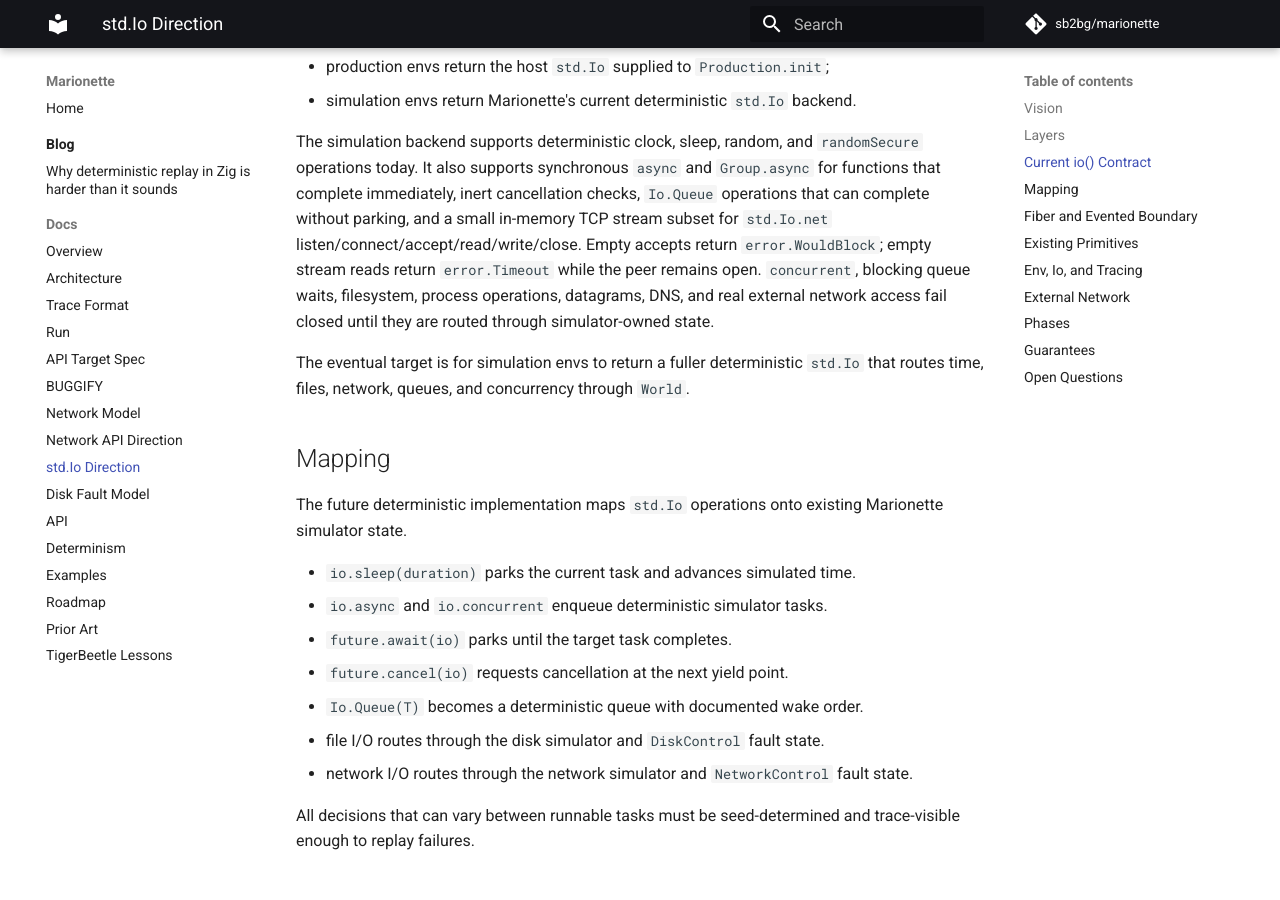
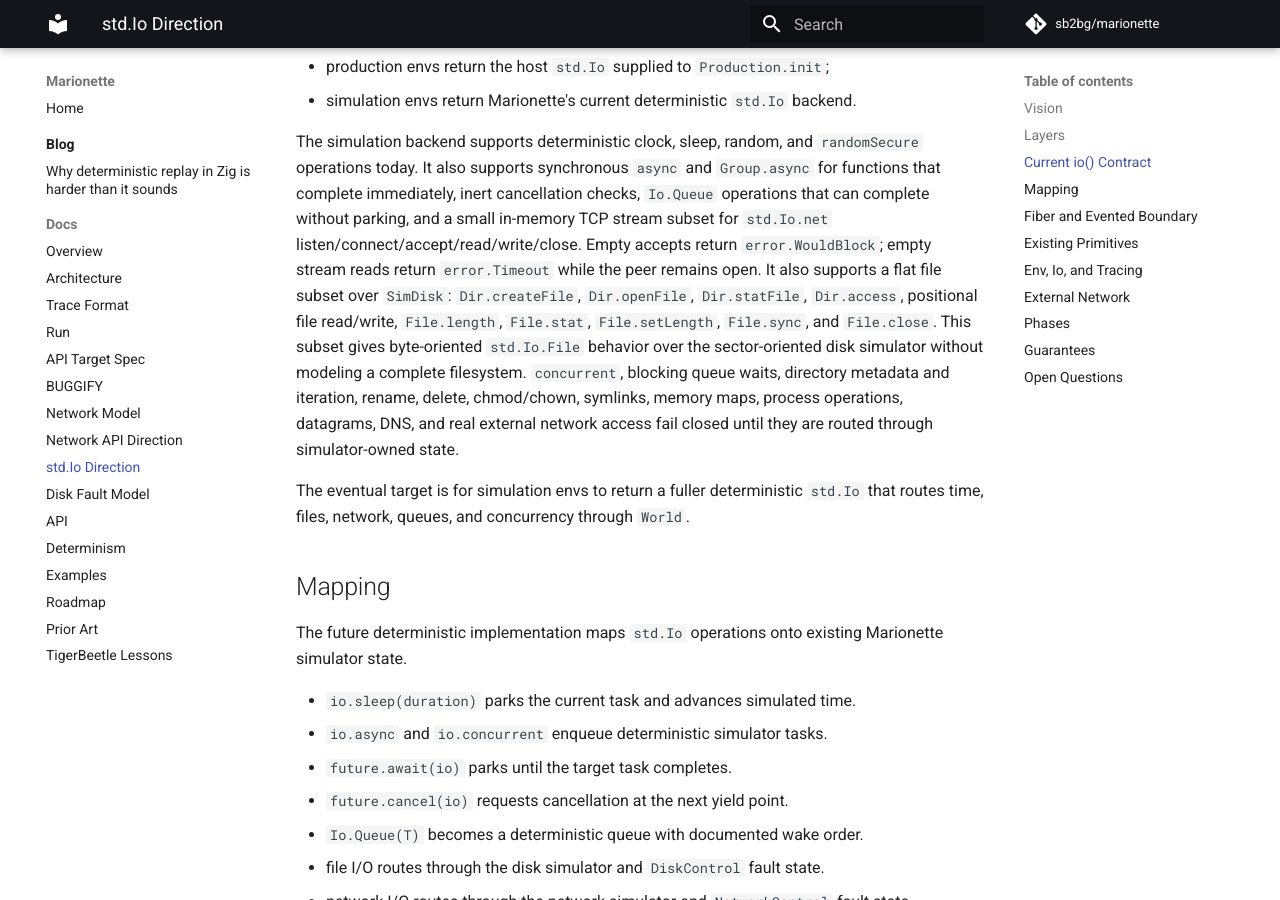
Before and after one commit to sb2bg/marionette, an MkDocs documentation site: the page built from docs/std-io-direction.md, in a window 1280 px wide and 900 px high, scrolled down 1180 px. Built offline with MkDocs 1.6.1 and Material for MkDocs 9.7.7, drawn with Linux system fonts in a browser that asks for light colours; comment, search, counter and statistics services are not loaded.

Commit message:
Add simulated std.Io file support

```diff
--- a/docs/std-io-direction.md
+++ b/docs/std-io-direction.md
@@ -56,9 +56,15 @@ The simulation backend supports deterministic clock, sleep, random, and
 `Io.Queue` operations that can complete without parking, and a small in-memory
 TCP stream subset for `std.Io.net` listen/connect/accept/read/write/close.
 Empty accepts return `error.WouldBlock`; empty stream reads return
-`error.Timeout` while the peer remains open.
-`concurrent`, blocking queue waits, filesystem, process operations, datagrams,
-DNS, and real external network access fail closed until they are routed through
+`error.Timeout` while the peer remains open. It also supports a flat file subset
+over `SimDisk`: `Dir.createFile`, `Dir.openFile`, `Dir.statFile`,
+`Dir.access`, positional file read/write, `File.length`, `File.stat`,
+`File.setLength`, `File.sync`, and `File.close`. This subset gives
+byte-oriented `std.Io.File` behavior over the sector-oriented disk simulator
+without modeling a complete filesystem.
+`concurrent`, blocking queue waits, directory metadata and iteration, rename,
+delete, chmod/chown, symlinks, memory maps, process operations, datagrams, DNS,
+and real external network access fail closed until they are routed through
 simulator-owned state.
 
 The eventual target is for simulation envs to return a fuller deterministic
```
Also changed, not shown: docs/api-target.md (+6 -2 lines), docs/api.md (+5 -2 lines), docs/disk-fault-model.md (+7 -5 lines), docs/roadmap.md (+11 -2 lines), 3 other files.
